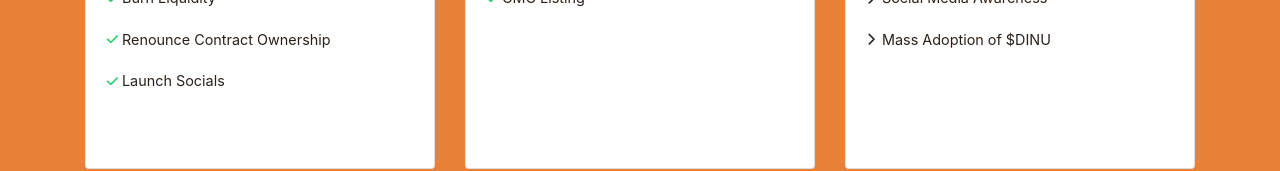
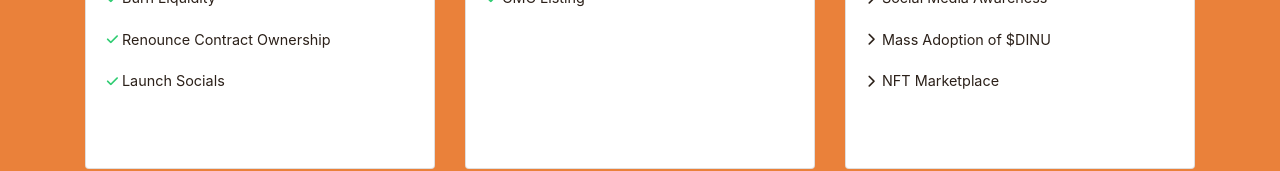
Before and after one commit to mcg33s/DINU, a plain HTML site: page index.html in a window 1280 px wide. Shown: the part 4707-4878 px from the top of the page. Drawn offline with nearby package versions, Linux system fonts and the light colour scheme.

Commit message:
roadmap change

```diff
--- a/index.html
+++ b/index.html
@@ -287,6 +287,7 @@
                                   <li><i class="fas fa-chevron-right"></i>Major CEX Listing</li>
                                   <li><i class="fas fa-chevron-right"></i>Social Media Awareness</li>
                                   <li><i class="fas fa-chevron-right"></i>Mass Adoption of $DINU</li>
+                                  <li><i class="fas fa-chevron-right"></i>NFT Marketplace</li>
                                 </ul>
                             </article>
                         </div>
```
Also changed, not shown: 1 other file.
